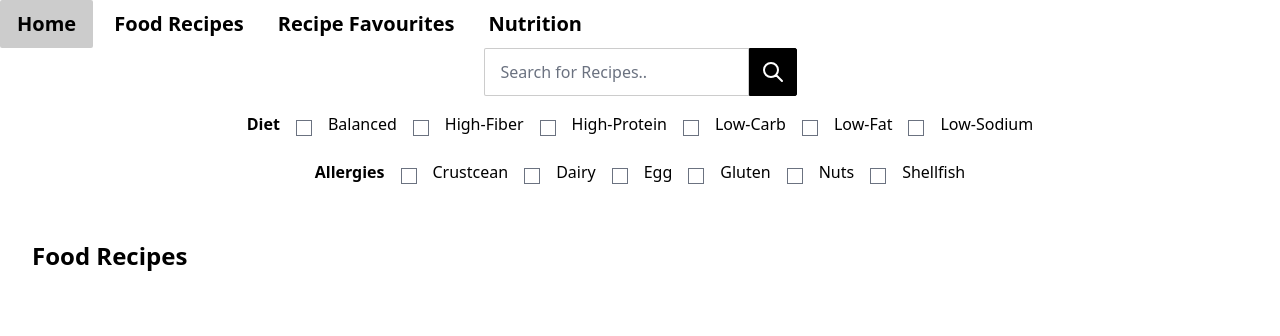
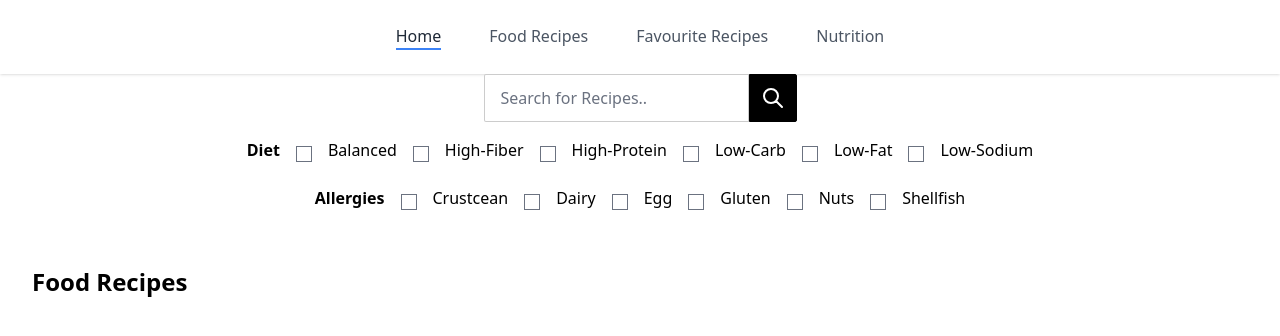
Before and after one commit to Potato-Bacon/foodrecipes, a React (Vite) app: page /foodrecipes in a window 1280 px wide. Shown: the top 336 px of the page. Built offline with nearby package versions, Linux system fonts and the light colour scheme.

Commit message:
updated CSS for favourites

```diff
--- a/src/App.jsx
+++ b/src/App.jsx
@@ -7,7 +7,7 @@ import Homepage from "./pages/Homepage";
 import Nutrition from "./pages/Nutrition";
 import RecipeFavourites from "./pages/RecipeFavourites";
 import "./index.css";
-import Test from "./pages/Test";
+import React from "react";
 
 function App() {
   const [favourites, setFavourites] = useState([]);
@@ -36,7 +36,6 @@ function App() {
             path="/recipefavourites"
             element={<RecipeFavourites favourites={favourites} />}
           />
-          <Route path="/test" element={<Test />} />
           <Route path="*" element={<h1>Error 404 Page Not Found</h1>} />
         </Routes>
       </BrowserRouter>
--- a/src/components/Navbar.jsx
+++ b/src/components/Navbar.jsx
@@ -1,28 +1,39 @@
+import React from "react";
 import { Link } from "react-router-dom";
 
 function Navbar() {
   return (
     <>
-      <nav>
-        <Link to="/" className="btn btn-ghost normal-case text-xl">
+      <nav className="bg-white shadow dark:bg-gray-800">
+        <div className="container flex items-center justify-center p-6 mx-auto text-gray-600 capitalize dark:text-gray-300">
+          <Link
+            to="/"
+            className="text-gray-800 transition-colors duration-300 transform dark:text-gray-200 border-b-2 border-blue-500 mx-1.5 sm:mx-6"
+          >
             Home
           </Link>
-        {"  "}
-        {"  "}
-        <Link to="/foodrecipes" className="btn btn-ghost normal-case text-xl">
+
+          <Link
+            to="/foodrecipes"
+            className="border-b-2 border-transparent hover:text-gray-800 transition-colors duration-300 transform dark:hover:text-gray-200 hover:border-blue-500 mx-1.5 sm:mx-6"
+          >
             Food Recipes
           </Link>
+
           <Link
             to="/recipefavourites"
-          className="btn btn-ghost normal-case text-xl"
+            className="border-b-2 border-transparent hover:text-gray-800 transition-colors duration-300 transform dark:hover:text-gray-200 hover:border-blue-500 mx-1.5 sm:mx-6"
           >
-          Recipe Favourites
+            Favourite Recipes
           </Link>
-        <Link to="/nutrition" className="btn btn-ghost normal-case text-xl">
+
+          <Link
+            to="/nutrition"
+            className="border-b-2 border-transparent hover:text-gray-800 transition-colors duration-300 transform dark:hover:text-gray-200 hover:border-blue-500 mx-1.5 sm:mx-6"
+          >
             Nutrition
           </Link>
-        {"  "}
-        {"  "}
+        </div>
       </nav>
     </>
   );
--- a/src/main.jsx
+++ b/src/main.jsx
@@ -2,7 +2,6 @@ import React from "react";
 import ReactDOM from "react-dom/client";
 import App from "./App";
 import "./index.css";
-import Test from "./pages/Test";
 
 ReactDOM.createRoot(document.getElementById("root")).render(
   <React.StrictMode>
--- a/src/pages/FoodRecipes.jsx
+++ b/src/pages/FoodRecipes.jsx
@@ -34,17 +34,23 @@ function FoodRecipes({ favourites, setFavourites }) {
           {recipes?.hits?.map((r) => {
             return (
               <>
-                <a
-                  href="/product/build-your-own-drone"
-                  className="relative block border border-gray-100 shadow-2xl "
-                >
+                <div className="relative block border border-gray-100 shadow-2xl ">
                   <button
+                    recipeName={r?.recipe?.label}
+                    url={r?.recipe?.image}
+                    value={r?.recipe?.uri.substring(51)}
+                    calories={Math.round(
+                      caloriesPerServing(r?.recipe?.calories, r?.recipe?.yield)
+                    )}
+                    servings={r?.recipe?.yield}
+                    onClick={storeFavs}
                     type="button"
-                    name="wishlist"
+                    name="favourites"
                     className="absolute p-2 text-white bg-black rounded-full right-4 top-4 "
                   >
-                    <svg
-                      className="w-4 h-4"
+                    {/* to come back to this later  */}
+                    {/* <svg
+                      className="w-8 h-8"
                       fill="none"
                       stroke="currentColor"
                       viewBox="0 0 24 24"
@@ -56,24 +62,36 @@ function FoodRecipes({ favourites, setFavourites }) {
                         strokeWidth="2"
                         d="M4.318 6.318a4.5 4.5 0 000 6.364L12 20.364l7.682-7.682a4.5 4.5 0 00-6.364-6.364L12 7.636l-1.318-1.318a4.5 4.5 0 00-6.364 0z"
                       ></path>
-                    </svg>
+                    </svg> */}
                   </button>
-
-                  <img
-                    loading="lazy"
-                    alt="Build Your Own Drone"
-                    className="w-full h-112 object-cover object-center group-hover:scale-110 transition duration-200"
-                    src={r?.recipe?.image}
-                    key={r?.recipe?.label}
-                  />
+                  <Link to={`/foodrecipes/${r?.recipe?.uri.substring(51)}`}>
+                    <img
+                      className="w-full h-112 object-cover object-center group-hover:scale-110 transition duration-200"
+                      src={r?.recipe?.image}
+                      key={r?.recipe?.label}
+                    />
+                  </Link>
 
                   <div className="p-6">
-                    <p className="text-sm font-medium text-gray-600">$14.99</p>
                     <h5 className="mt-1 text-lg font-bold">
-                      Build Your Own Drone
+                      {r?.recipe?.label}
                     </h5>
+                    <p className="text-sm font-medium text-gray-600">
+                      {" "}
+                      {Math.round(
+                        caloriesPerServing(
+                          r?.recipe?.calories,
+                          r?.recipe?.yield
+                        )
+                      )}{" "}
+                      kcal per serving
+                    </p>
+                    <p className="text-sm font-medium text-gray-600">
+                      {" "}
+                      {r?.recipe?.yield} servings
+                    </p>
                   </div>
-                </a>
+                </div>
               </>
             );
           })}
--- a/src/pages/RecipeFavourites.jsx
+++ b/src/pages/RecipeFavourites.jsx
@@ -1,19 +1,44 @@
+import React from "react";
 import { Link } from "react-router-dom";
 
 function RecipeFavourites({ favourites }) {
   return (
     <>
-      <div>RecipeFavourites</div>
-      {favourites.map((r) => (
-        <>
-          <Link to={`/foodrecipes/${r?.recipeID}`}>
-            <img src={r?.imageUrl} />
-          </Link>
-          <h3>{r?.recipeName}</h3>
-          <p>{r?.calories} kcal per serving</p>
-          <p>{r?.servings} servings</p>
-        </>
-      ))}
+      <div className="px-8 py-8 mx-auto max-w-screen-2xl">
+        <h1 className="text-2xl font-semibold">Favourite Recipes</h1>
+
+        <div className="mt-8 grid grid-cols-2 lg:grid-cols-4 gap-x-6 gap-y-10">
+          {/* <div>RecipeFavourites</div> */}
+
+          {/* map starts */}
+          {favourites.map((r) => {
+            return (
+              <>
+                {" "}
+                <div className="relative block border border-gray-100 shadow-2xl ">
+                  <Link to={`/foodrecipes/${r?.recipeID}`}>
+                    <img
+                      className="w-full h-112 object-cover object-center group-hover:scale-110 transition duration-200"
+                      src={r?.imageUrl}
+                    />
+                  </Link>
+                  <div className="p-6">
+                    <h5 className="mt-1 text-lg font-bold">{r?.recipeName} </h5>
+                    <p className="text-sm font-medium text-gray-600">
+                      {r?.calories} kcal per serving
+                    </p>
+                    <p className="text-sm font-medium text-gray-600">
+                      {r?.servings} servings
+                    </p>
+                  </div>
+                </div>
+              </>
+            );
+          })}
+
+          {/* map ends */}
+        </div>
+      </div>
     </>
   );
 }
```
Lines whose indentation alone changed are shown as unchanged.
